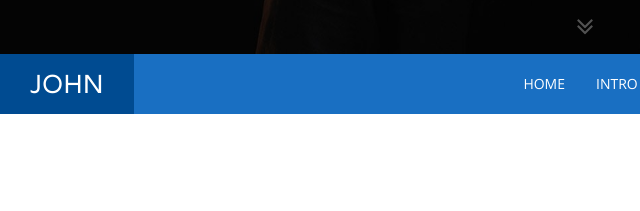
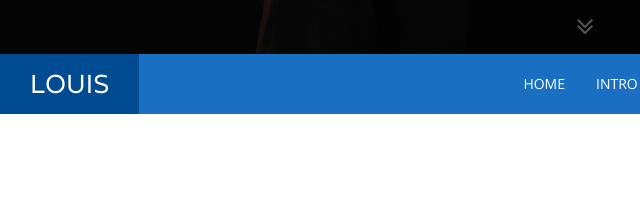
Before and after one commit to LouisRai/portmain, a plain HTML site: page index.html in a window 1280 px wide. Shown: the part 746-957 px from the top of the page, 55-695 px from the left. Drawn offline with nearby package versions, Linux system fonts and the light colour scheme.

Commit message:
nav name change

```diff
--- a/index.html
+++ b/index.html
@@ -83,7 +83,7 @@
 
                     <!-- Name -->
                     <div class="page-scroll site-logo">
-                        <a href="#top">John</a>
+                        <a href="#top">LOUIS</a>
                     </div>
 
                 </div><!-- /.navbar-header -->
```
